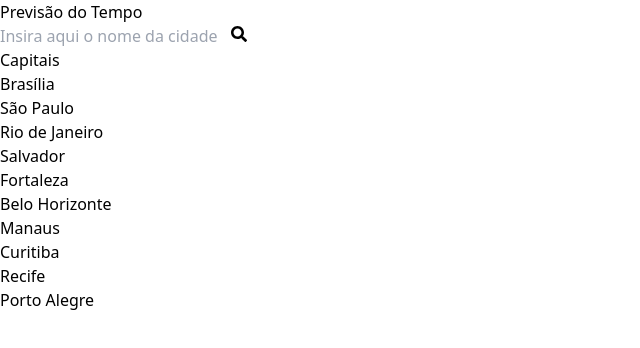
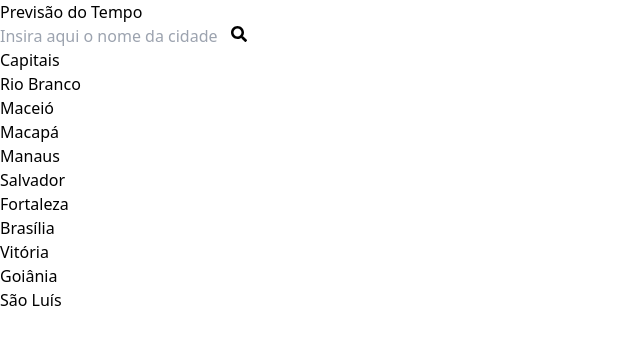
Before and after one commit to enias-oliveira/weather-app, a React (Vite) app: page / in a window 1280 px wide. Shown: the top 348 px of the page, without its empty margins (0-640 px from the left). Built offline with nearby package versions, Linux system fonts and the light colour scheme.

Commit message:
feat(WIP): implementing api call adjustments

```diff
--- a/package.json
+++ b/package.json
@@ -10,6 +10,7 @@
     "preview": "vite preview"
   },
   "dependencies": {
+    "@tanstack/react-query": "^5.52.1",
     "react": "^18.3.1",
     "react-dom": "^18.3.1",
     "react-icons": "^5.3.0"
--- a/src/App.tsx
+++ b/src/App.tsx
@@ -1,40 +1,21 @@
 import { useState } from 'react'
 import { useApp } from './use-app'
-import type { ResponseItem } from './api'
 import React from 'react'
-import { WeatherPanel } from './WeahterPanel'
 import { CapitalsList } from './CapitalsList'
 import { SearchBar } from './SearchBar'
-import { useEffect } from 'react'
 
 function App() {
-    const { capitalsWeather } = useApp()
-    const [selectedCapital, setSelectedCapital] = useState<ResponseItem>()
-
-    const handleClickCapitalListItem = (cw: ResponseItem) => () =>
-        setSelectedCapital(cw)
-
-    const handleOnSearch = (searchValue: string) => {
-        const searchRegex = new RegExp(searchValue, 'i')
-
-        const searchedCapital = capitalsWeather.find(({ location: { city } }) =>
-            searchRegex.test(city)
-        )
-
-        setSelectedCapital(searchedCapital)
-    }
+    const { selectedCapital, handleClickCapitalListItem, handleOnSearch } =
+        useApp()
 
     return (
         <>
             <h1>Previsão do Tempo</h1>
-            <WeatherPanel capital={selectedCapital} />
+            <h2>{selectedCapital}</h2>
 
             <SearchBar onSearch={handleOnSearch} />
 
-            <CapitalsList
-                capitals={capitalsWeather}
-                handleClickOnCapital={handleClickCapitalListItem}
-            />
+            <CapitalsList handleClickOnCapital={handleClickCapitalListItem} />
         </>
     )
 }
--- a/src/CapitalsList.tsx
+++ b/src/CapitalsList.tsx
@@ -1,25 +1,20 @@
 import React, { FC } from 'react'
-import { ResponseItem } from './api'
+import { Capital, capitals } from './utils'
 
 type CapitalSelectionsProps = {
-    capitals?: ResponseItem[]
-    handleClickOnCapital: (captial: ResponseItem) => () => void
+    handleClickOnCapital: (captial: Capital) => () => void
 }
 
 export const CapitalsList: FC<CapitalSelectionsProps> = ({
-    capitals,
     handleClickOnCapital,
 }) => {
     return (
         <div>
             <h2>Capitais</h2>
             <ul>
-                {capitals?.map((cpt) => (
-                    <li
-                        key={cpt.location.city}
-                        onClick={handleClickOnCapital(cpt)}
-                    >
-                        {cpt.location.city}
+                {capitals.slice(0, 10).map((cpt) => (
+                    <li key={cpt} onClick={handleClickOnCapital(cpt)}>
+                        {cpt}
                     </li>
                 ))}
             </ul>
--- a/src/main.jsx
+++ b/src/main.jsx
@@ -1,10 +1,15 @@
-import { StrictMode } from "react";
-import { createRoot } from "react-dom/client";
-import App from "./App.tsx";
-import "./index.css";
+import { StrictMode } from 'react'
+import { createRoot } from 'react-dom/client'
+import App from './App.tsx'
+import './index.css'
+import { QueryClient, QueryClientProvider } from '@tanstack/react-query'
 
-createRoot(document.getElementById("root")).render(
-  <StrictMode>
-    <App />
-  </StrictMode>
-);
+const queryClient = new QueryClient()
+
+createRoot(document.getElementById('root')).render(
+    <StrictMode>
+        <QueryClientProvider client={queryClient}>
+            <App />
+        </QueryClientProvider>
+    </StrictMode>
+)
--- a/src/use-app.ts
+++ b/src/use-app.ts
@@ -1,7 +1,26 @@
-import { getCapitalsWeather } from "./api";
+import { useState } from 'react'
+import { Capital, capitals } from './utils'
 
 export const useApp = () => {
-  const capitalsWeather = getCapitalsWeather();
+    const [selectedCapital, setSelectedCapital] = useState<Capital>()
 
-  return { capitalsWeather };
-};
+    const handleClickCapitalListItem = (capital: Capital) => () =>
+        setSelectedCapital(capital)
+
+    const handleOnSearch = (search: string) => {
+        const searchRegex = new RegExp(search, 'i')
+
+        const searchedCapital = capitals.find((capital) =>
+            searchRegex.test(capital)
+        )
+
+        setSelectedCapital(searchedCapital)
+    }
+
+    return {
+        capitals,
+        selectedCapital,
+        handleClickCapitalListItem,
+        handleOnSearch,
+    }
+}
--- /dev/null
+++ b/src/utils.ts
@@ -0,0 +1,31 @@
+export const capitals = [
+    'Rio Branco',
+    'Maceió',
+    'Macapá',
+    'Manaus',
+    'Salvador',
+    'Fortaleza',
+    'Brasília',
+    'Vitória',
+    'Goiânia',
+    'São Luís',
+    'Cuiabá',
+    'Campo Grande',
+    'Belo Horizonte',
+    'Belém',
+    'João Pessoa',
+    'Curitiba',
+    'Recife',
+    'Teresina',
+    'Rio de Janeiro',
+    'Natal',
+    'Porto Alegre',
+    'Porto Velho',
+    'Boa Vista',
+    'Florianópolis',
+    'São Paulo',
+    'Aracaju',
+    'Palmas',
+] as const
+
+export type Capital = (typeof capitals)[number]
```
Also changed, not shown: 1 other file (tests, documents, lock files or other folders).
